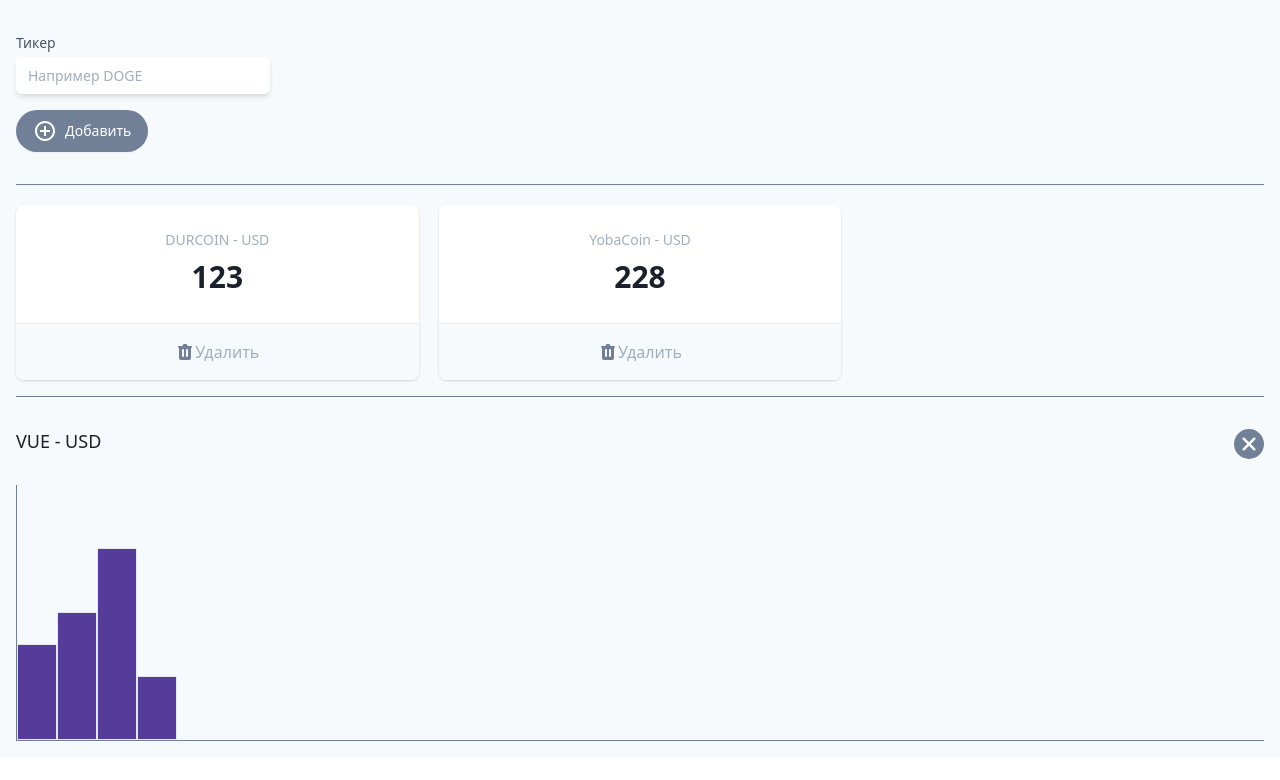
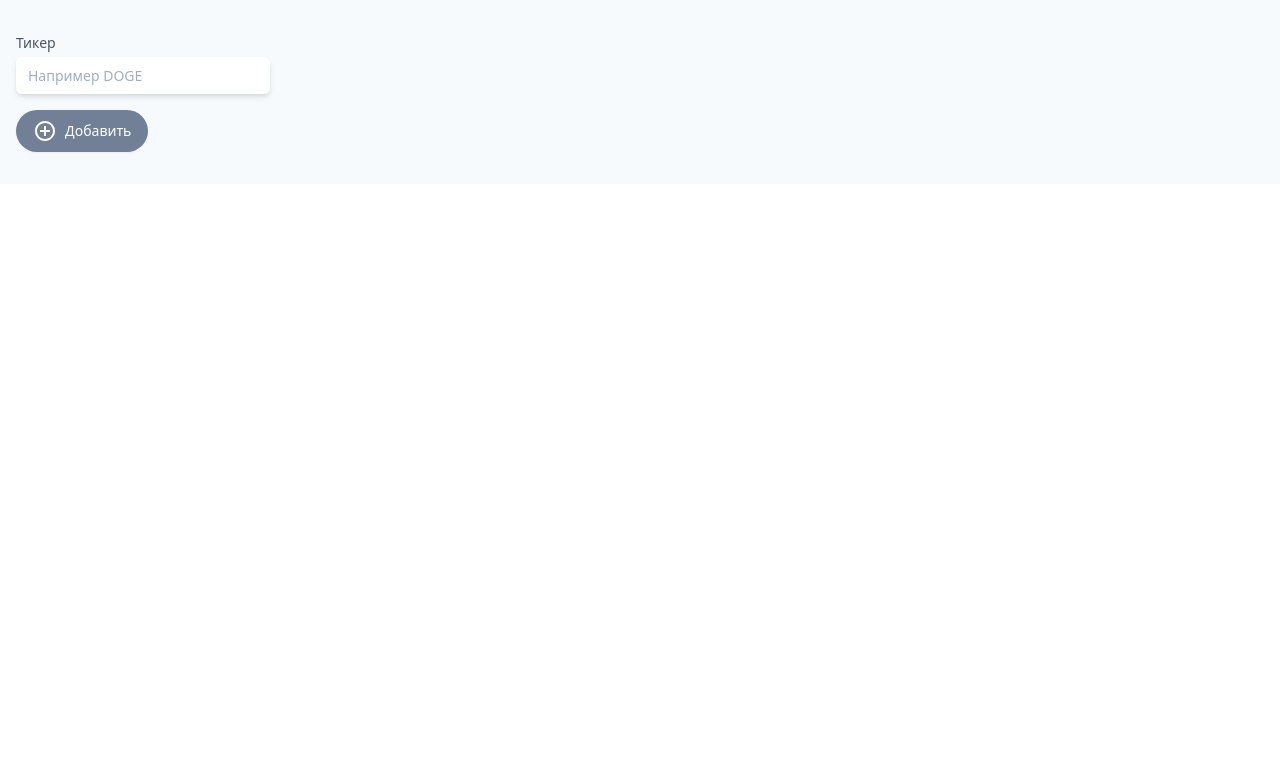
Before and after one commit to seeyouguys/vue-cryptonomicon, a Vue app: page / in a window 1280 px wide. Shown: the top 780 px of the page. Built offline with nearby package versions, Linux system fonts and the light colour scheme.

Commit message:
цена валюты приходит с АПИ, оживлен график

```diff
--- a/src/App.vue
+++ b/src/App.vue
@@ -82,6 +82,10 @@
                     <div
                         v-for="t in tickers"
                         :key="t.name"
+                        @click="selectTicker(t)"
+                        :class="{
+                            'border-4': t === selected,
+                        }"
                         class="
                             bg-white
                             overflow-hidden
@@ -115,7 +119,7 @@
                         </div>
                         <div class="w-full border-t border-gray-200"></div>
                         <button
-                            @click="removeTicker(t)"
+                            @click.stop="removeTicker(t)"
                             class="
                                 flex
                                 items-center
@@ -152,9 +156,10 @@
                 </dl>
                 <hr class="w-full border-t border-gray-600 my-4" />
             </template>
-            <section class="relative">
+
+            <section v-if="selected" class="relative">
                 <h3 class="text-lg leading-6 font-medium text-gray-900 my-8">
-                    VUE - USD
+                    {{ selected.name }} - USD
                 </h3>
                 <div
                     class="
@@ -164,12 +169,18 @@
                         h-64
                     "
                 >
-                    <div class="bg-purple-800 border w-10 h-24"></div>
-                    <div class="bg-purple-800 border w-10 h-32"></div>
-                    <div class="bg-purple-800 border w-10 h-48"></div>
-                    <div class="bg-purple-800 border w-10 h-16"></div>
+                    <div
+                        v-for="(bar, idx) in normalizedGraph()"
+                        :key="idx"
+                        class="bg-purple-800 border w-10"
+                        :style="{ height: bar + '%' }"
+                    ></div>
                 </div>
-                <button type="button" class="absolute top-0 right-0">
+                <button
+                    @click="selected = null"
+                    type="button"
+                    class="absolute top-0 right-0"
+                >
                     <svg
                         xmlns="http://www.w3.org/2000/svg"
                         xmlns:xlink="http://www.w3.org/1999/xlink"
@@ -202,11 +213,10 @@ export default {
     name: 'cryptonomicon',
     data() {
         return {
-            tickers: [
-                { name: 'DURCOIN', value: '123' },
-                { name: 'YobaCoin', value: '228' },
-            ],
+            tickers: [],
             tickerInInput: undefined,
+            selected: null,
+            graphData: [],
         }
     },
     methods: {
@@ -215,15 +225,51 @@ export default {
             if (!this.tickerInInput) return
 
             const newTicker = { name: this.tickerInInput, value: '-' }
+
+            // Опрашивать АПИ каждые 5 секунд, чтобы обновлять цену
+            newTicker.timerID = setInterval(async () => {
+                const price = await this.getPrice(newTicker.name)
+                this.tickers.find((t) => t.name === newTicker.name).value =
+                    price
+
+                if (this.selected && this.selected.name === newTicker.name) {
+                    this.graphData.push(price)
+                }
+            }, 5000)
+
+            this.tickerInInput = ''
             this.tickers.push(newTicker)
-            this.tickerInInput = ''
         },
 
         // Удалить тикер
         removeTicker: function (tickerToRemove) {
-            console.log
             this.tickers = this.tickers.filter(
                 (t) => t.name !== tickerToRemove.name
+            )
+            clearInterval(tickerToRemove.timerID)
+        },
+
+        selectTicker(ticker) {
+            this.selected = ticker
+            this.graphData = []
+        },
+
+        // Послать запрос к АПИ, чтобы получить цену валюты в USD
+        getPrice: async function (ticker) {
+            const response = await fetch(
+                `https://min-api.cryptocompare.com/data/price?fsym=${ticker}&tsyms=USD&api_key=924ee5dc54fc390bfe6acb14622c3cb78ebc255c9786de1f475dcfc703054315`
+            )
+            const data = await response.json()
+
+            return data.USD
+        },
+
+        normalizedGraph: function () {
+            const max = Math.max(...this.graphData)
+            const min = Math.min(...this.graphData)
+
+            return this.graphData.map(
+                (price) => 5 + ((price - min) * 95) / (max - min) || 50
             )
         },
     },
```
